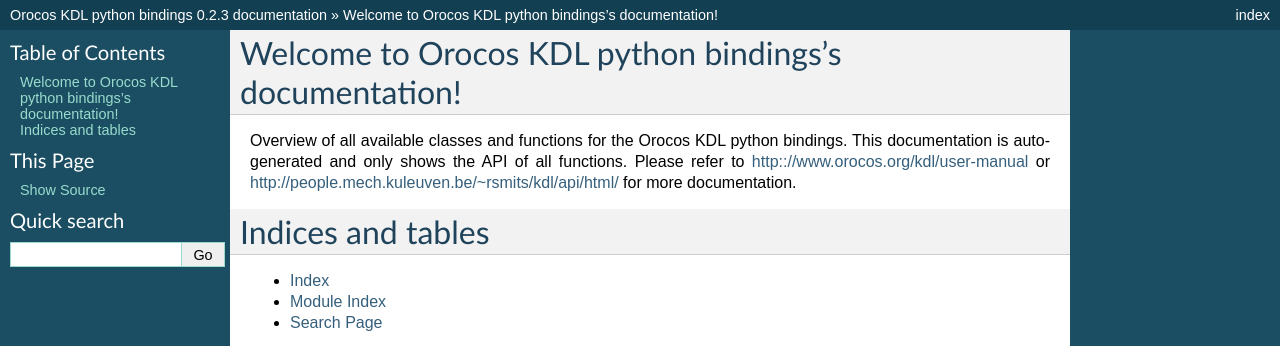
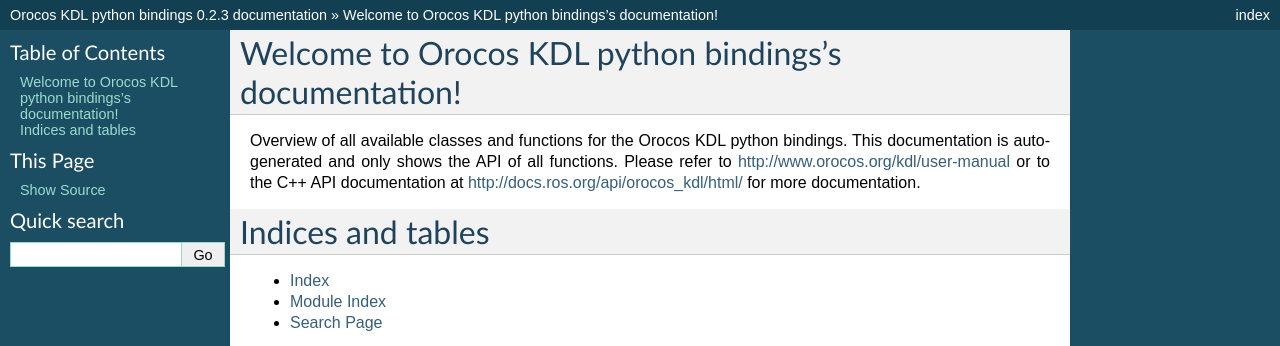
Before and after one commit to orocos/orocos_kinematics_dynamics, a Sphinx documentation site: the page built from python_orocos_kdl/doc/index.rst, in a window 1280 px wide, cut to the strip 0-346 px from the top of the page. Built offline with Sphinx 7.4.7, drawn with Linux system fonts in a browser that asks for light colours.

Commit message:
Fixed documentation for python_orocos_kdl

```diff
--- a/python_orocos_kdl/doc/conf.py
+++ b/python_orocos_kdl/doc/conf.py
@@ -12,8 +12,7 @@
 # serve to show the default.
 
 import sys, os
-import roslib
-roslib.load_manifest('python_orocos_kdl')
+
 # If extensions (or modules to document with autodoc) are in another directory,
 # add these directories to sys.path here. If the directory is relative to the
 # documentation root, use os.path.abspath to make it absolute, like shown here.
--- a/python_orocos_kdl/doc/index.rst
+++ b/python_orocos_kdl/doc/index.rst
@@ -9,8 +9,8 @@
 Overview of all available classes and functions for the Orocos KDL
 python bindings. This documentation is autogenerated and only shows
 the API of all functions. Please refer to
-http:://www.orocos.org/kdl/user-manual or
-http://people.mech.kuleuven.be/~rsmits/kdl/api/html/ for more documentation.
+http://www.orocos.org/kdl/user-manual or to the C++ API documentation at
+http://docs.ros.org/api/orocos_kdl/html/ for more documentation.
 
 .. toctree::
    :maxdepth: 0
```
